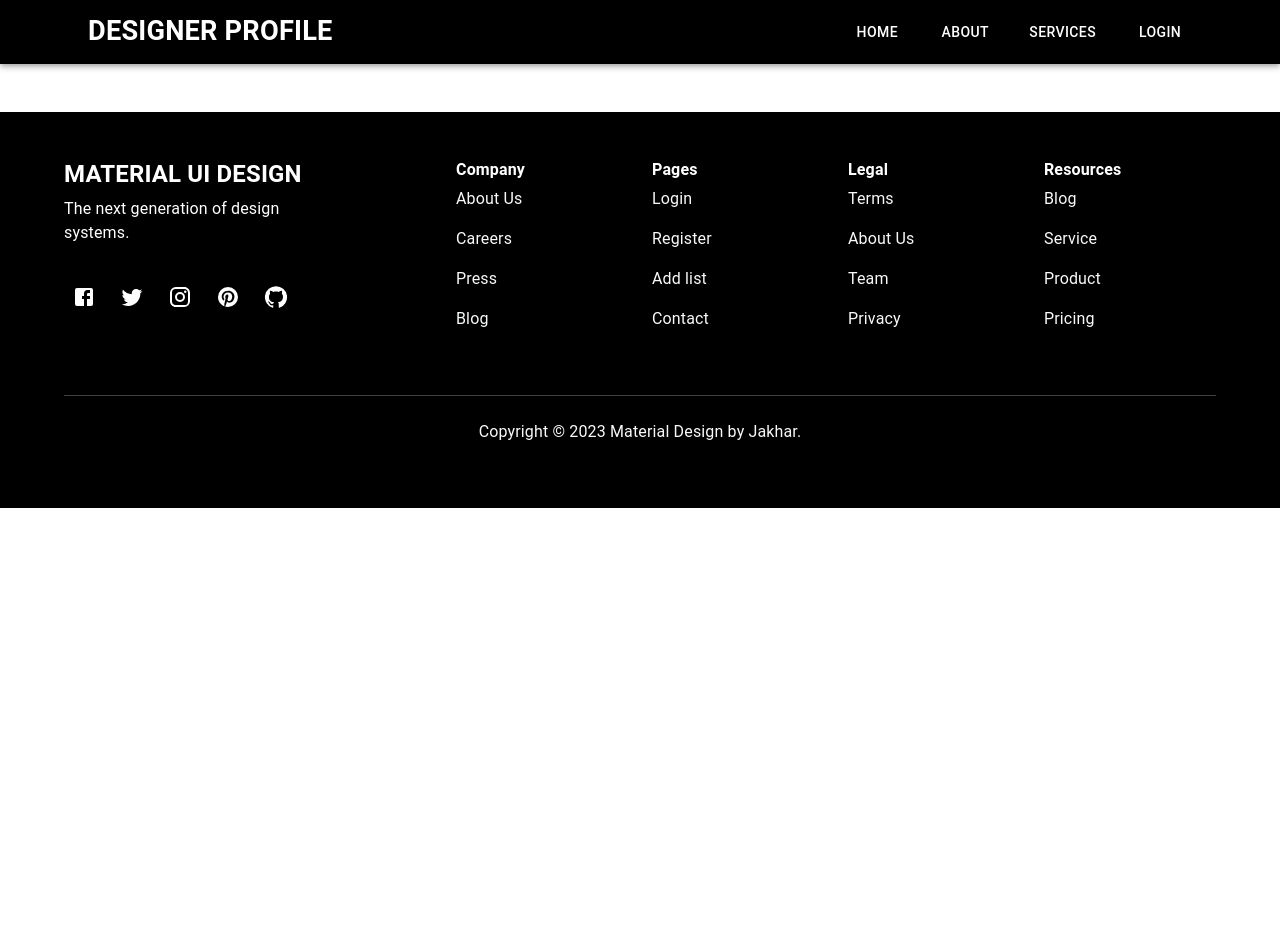
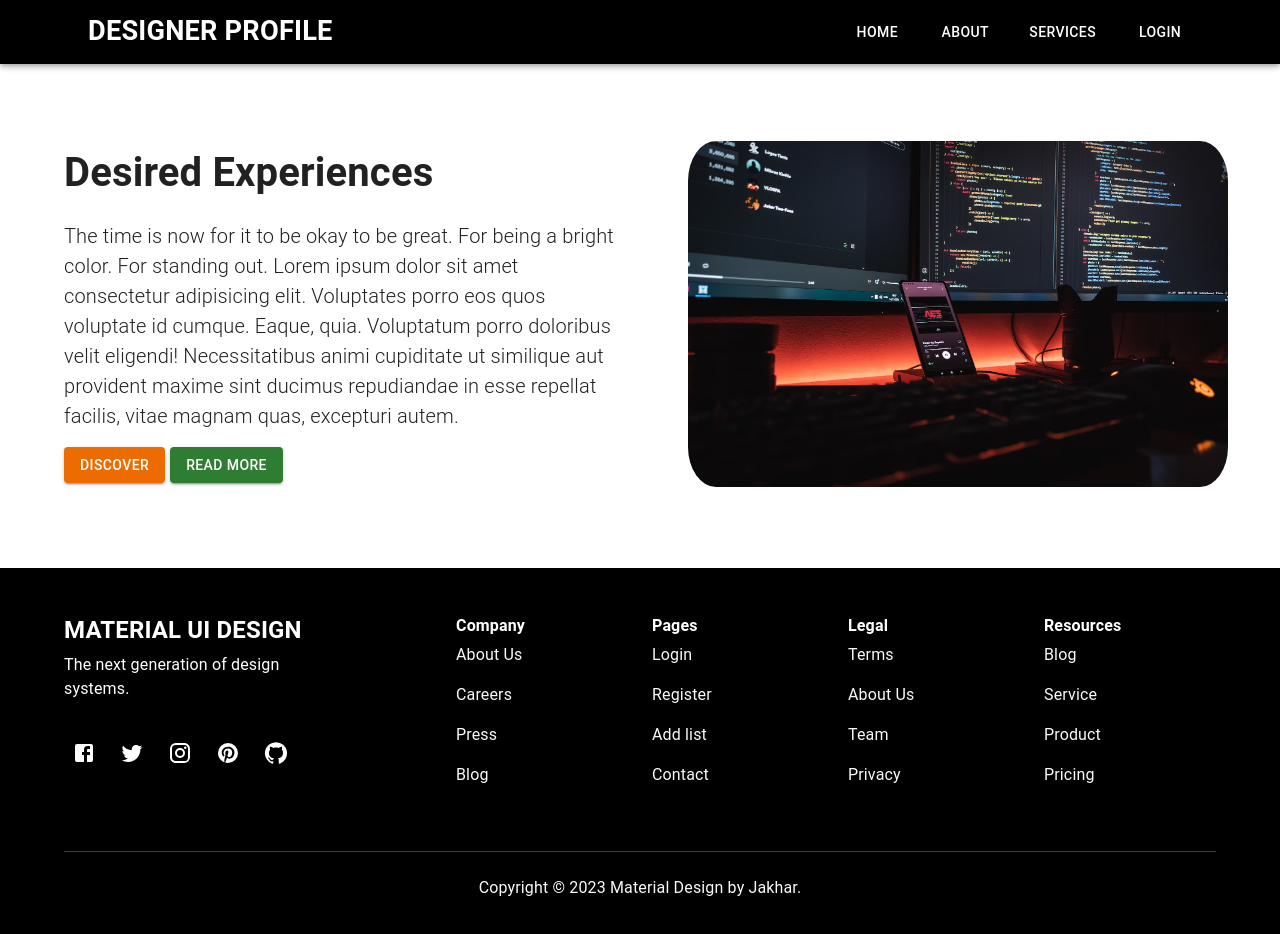
Before and after one commit to lalitjakhar/devloper-profile-design, a React (Create React App) app: page / in a window 1280 px wide. Shown: the top 934 px of the page. Before the commit the page ends 800 px from the top, so only its background shows below. Built offline with nearby package versions, Linux system fonts and the light colour scheme.

Commit message:
initial commit

```diff
--- a/src/Components/blog/Blog.jsx
+++ b/src/Components/blog/Blog.jsx
@@ -1,11 +1,11 @@
-import { Avatar } from "@mui/material";
+import { Avatar, Container } from "@mui/material";
 import React from "react";
 
 const Blog = () => {
   return (
     <>
-      <section class="py-6 bg-gray-100">
-        <div class="container">
+      <section class="my-4 bg-gray-100">
+        <Container>
           <div class="row">
             <div class="col-lg-4 mb-lg-0 mb-4">
               <div class="card">
@@ -102,7 +102,7 @@ const Blog = () => {
               </div>
             </div>
           </div>
-        </div>
+        </Container>
       </section>
     </>
   );
--- a/src/Components/details/Details.jsx
+++ b/src/Components/details/Details.jsx
@@ -1,18 +1,18 @@
 import React from "react";
 import Detailsimage from "../../Assets/details.avif";
-import { Button } from "@mui/material";
+import { Button, Container } from "@mui/material";
 
 const Details = () => {
   return (
     <>
       <section class="py-5 bg-gray-100">
-        <div class="container">
+        <Container>
           <div class="row">
             <div class="col mx-auto text-center">
               <div class="card card-blog card-plain">
                 <div class="card-header p-0 position-relative z-index-2">
                   <a class="d-block">
-                    <img src={Detailsimage} alt="" class="w-100" />
+                    <img src={Detailsimage} alt="" class="w-100 h-50" />
                   </a>
                 </div>
                 <div class="card-body px-0 pt-4">
@@ -34,7 +34,7 @@ const Details = () => {
               </div>
             </div>
           </div>
-        </div>
+        </Container>
       </section>
     </>
   );
--- a/src/Components/header/Header.jsx
+++ b/src/Components/header/Header.jsx
@@ -1,13 +1,13 @@
 import React from "react";
 import Header2 from "../../Assets/header2.avif";
-import { Button } from "@mui/material";
+import { Button, Container } from "@mui/material";
 
 const Header = () => {
   return (
     <>
-      <header style={{ marginBlock: "2rem" }}>
+      <header style={{ marginBlock: "3.8rem" }}>
         <div className="page-header min-vh-80">
-          <div className="container">
+          <Container>
             <div className="row">
               <div className="col-lg-6 my-4">
                 <h1 className="mb-4 fw-bold">Desired Experiences</h1>
@@ -18,10 +18,7 @@ const Header = () => {
                   voluptate id cumque. Eaque, quia. Voluptatum porro doloribus
                   velit eligendi! Necessitatibus animi cupiditate ut similique
                   aut provident maxime sint ducimus repudiandae in esse repellat
-                  facilis, vitae magnam quas, excepturi autem, optio est
-                  quisquam consecteturc adipisicing elit. Deleniti, qui. Lorem
-                  ipsum, dolor sit amet consectetur adipisicing elit.
-                  Consequatur, sequi?
+                  facilis, vitae magnam quas, excepturi autem.
                 </p>
                 <div style={{ display: "flex", gap: "5px" }}>
                   <Button variant="contained" color="warning">
@@ -35,7 +32,7 @@ const Header = () => {
               <div className="col-lg-6 ps-5 pe-0">
                 <div className="row mt-3">
                   <img
-                    className="w-100"
+                    className="w-100 d-flex justify-content-center"
                     src={Header2}
                     alt="flower-2"
                     style={{ borderRadius: "2.5rem" }}
@@ -43,7 +40,7 @@ const Header = () => {
                 </div>
               </div>
             </div>
-          </div>
+          </Container>
         </div>
       </header>
     </>
--- a/src/Components/navbar/Navbar.jsx
+++ b/src/Components/navbar/Navbar.jsx
@@ -84,7 +84,7 @@ const Navbar = () => {
                 gap: 3,
               }}
             >
-              <Button color="inherit" onClick={() => navigate("/header")}>
+              <Button color="inherit" onClick={() => navigate("/")}>
                 Home
               </Button>
               <Button color="inherit" onClick={() => navigate("/blog")}>
--- a/src/Components/routes/Routing.jsx
+++ b/src/Components/routes/Routing.jsx
@@ -12,7 +12,7 @@ const Routing = () => {
     <>
       <Navbar />
       <Routes>
-        <Route path="/header" element={<Header />}></Route>
+        <Route path="/" element={<Header />}></Route>
         <Route path="/login" element={<Login />}></Route>
         <Route path="/blog" element={<Blog />}></Route>
         <Route path="/details" element={<Details />}></Route>
```
